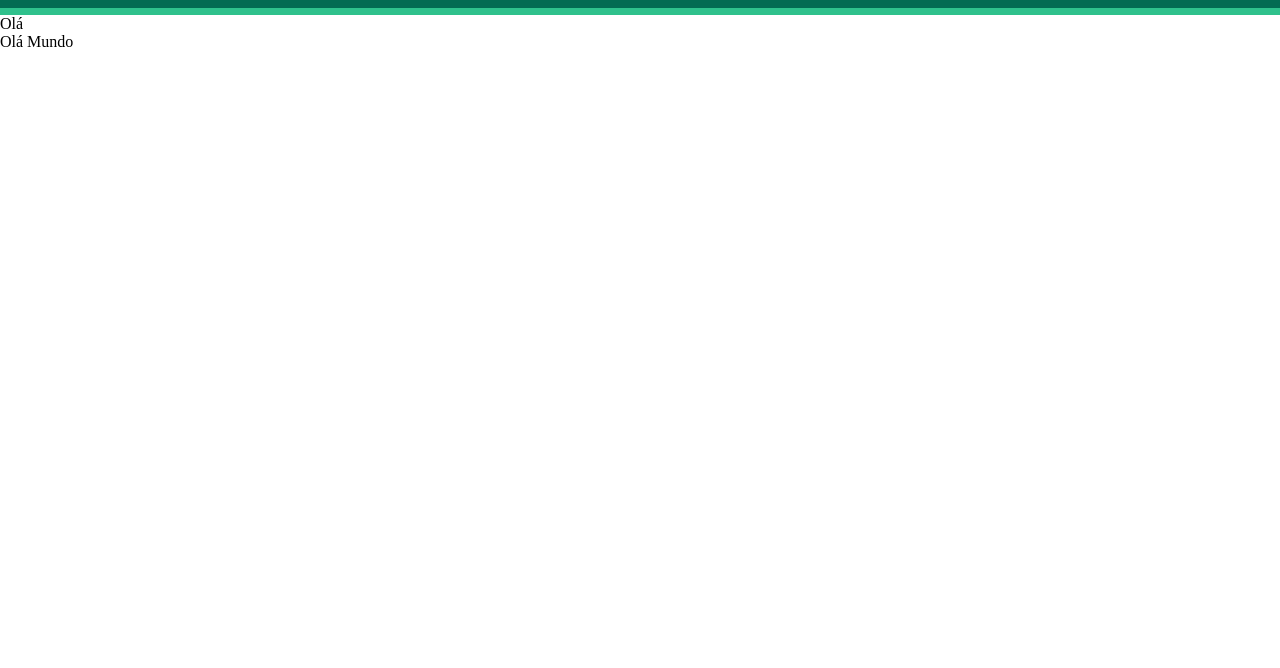
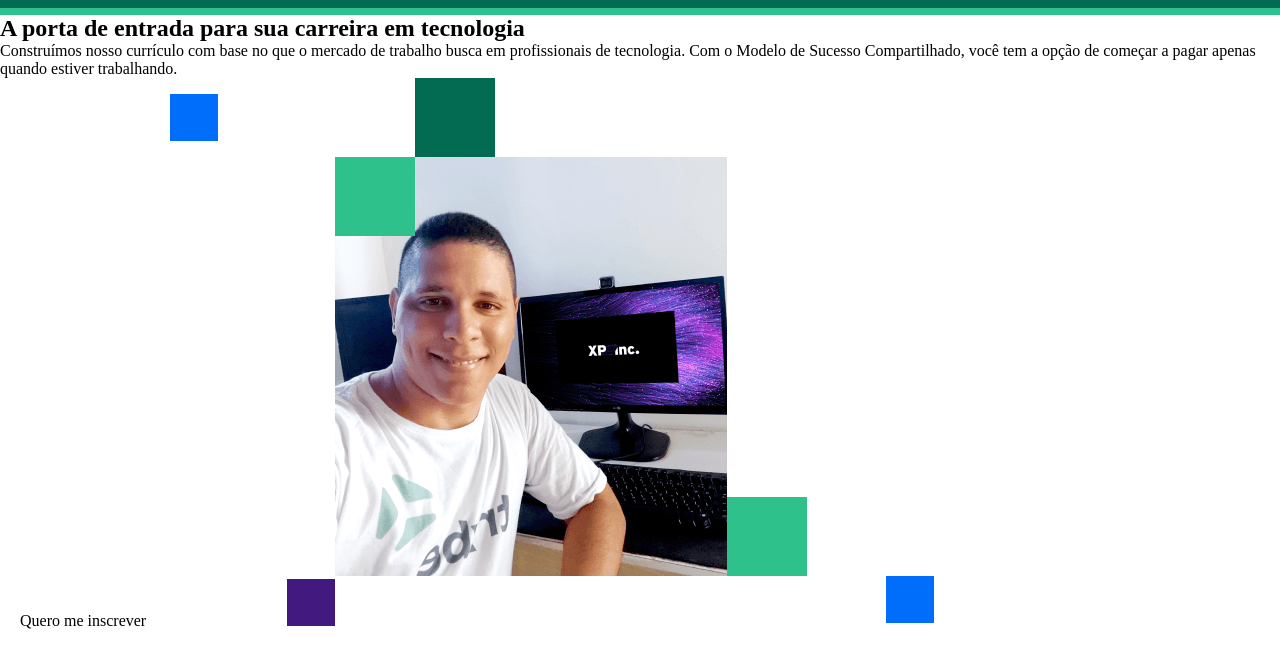
Before and after one commit to EletroCP/TrybeCloneHomePage, a plain HTML site: page index.html in a window 1280 px wide. Shown: the part 70-738 px from the top of the page. Drawn offline with Linux system fonts and the light colour scheme.

Commit message:
feat: Adicionado titulo, texto, link e imagem da section

```diff
--- a/index.html
+++ b/index.html
@@ -20,12 +20,12 @@
     <a href="" class="registerButton"><strong>Inscreva-se</strong></a>
   </nav>
 </header>
-<section>
-  Olá
-</section>
 <body>
-  <p>
-    Olá Mundo
-  </p>
+  <section>
+    <h1>A porta de entrada‍ para sua carreira em tecnologia</h1>
+    <p>Construímos nosso currículo com base no que o mercado de trabalho busca em profissionais de tecnologia. Com o Modelo de Sucesso Compartilhado, você tem a opção de começar a pagar apenas quando estiver trabalhando.</p>
+    <a href="">Quero me inscrever</a>
+    <img src="./src/heroImage.png" alt="Estudante da Trybe">
+  </section>
 </body>
 </html>
```
Also changed, not shown: src/heroImage.png (added).
